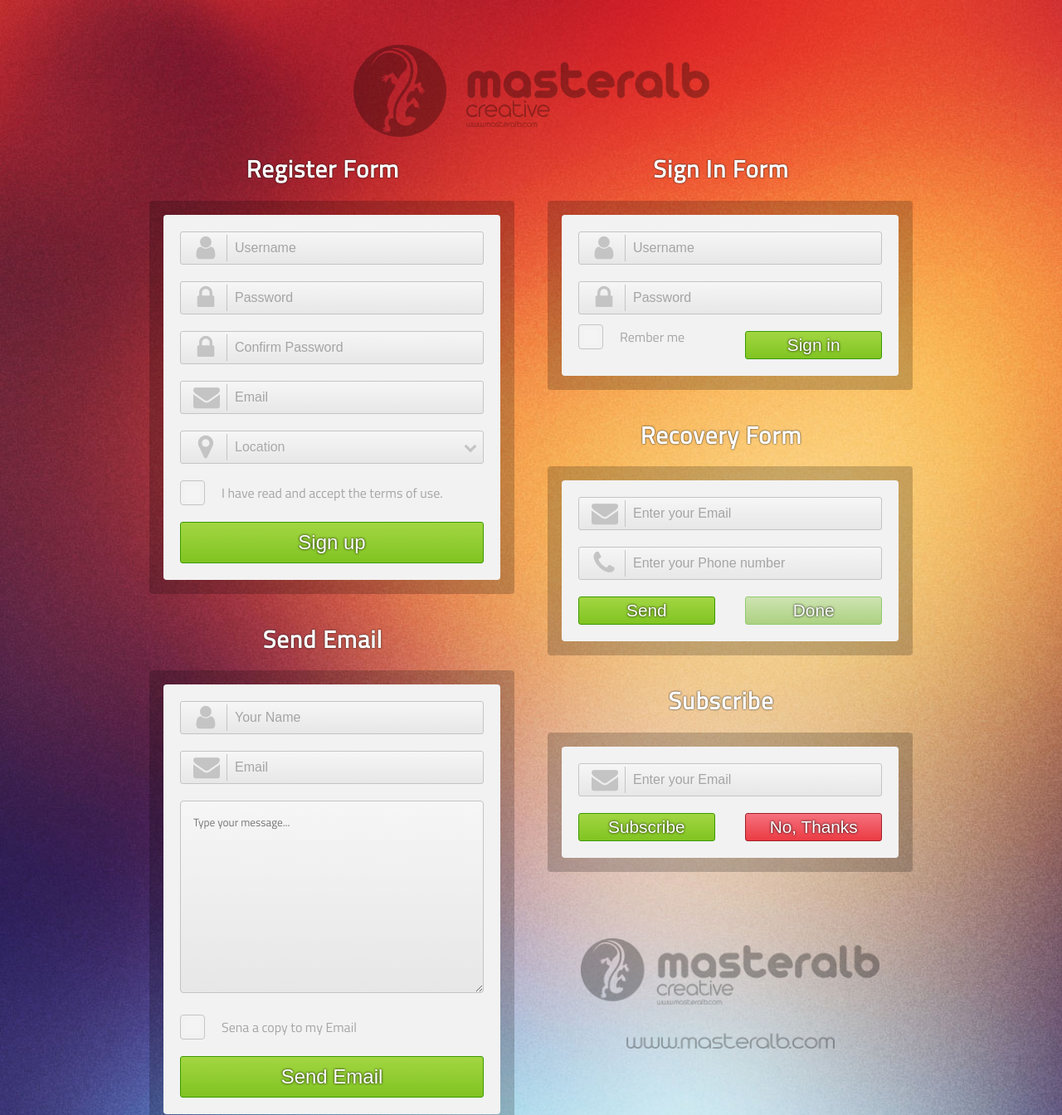
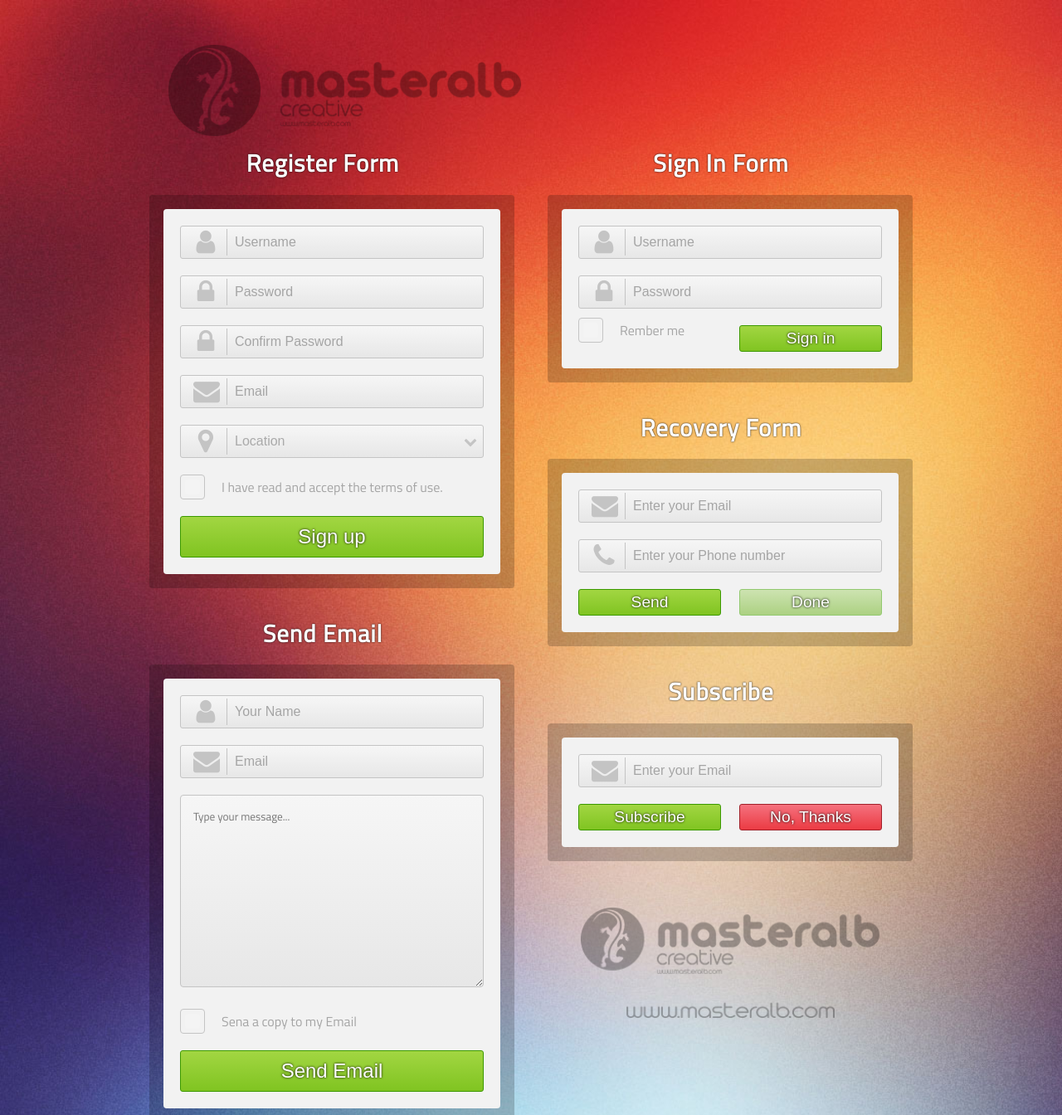
Before and after one commit to icreeative/weeklywebdev, a plain HTML site: page 1/index.html in a window 1280 px wide. Shown: the top 1344 px of the page at 83% size. Drawn offline with Linux system fonts and the light colour scheme.

Commit message:
responsive

```diff
--- a/1/css/style.scss
+++ b/1/css/style.scss
@@ -185,7 +185,7 @@ button{
     text-shadow: 0 0 3px black;
     &.sm{
         padding: 4px;
-        font-size: 1.3rem;
+        font-size: 1.2rem;
     }
 }
 .button-panel{
@@ -193,7 +193,7 @@ button{
     justify-content: space-between;
     align-items: center;
     button{
-        width: 45%;
+        width: 47%;
     }
 }
 
@@ -263,3 +263,18 @@ form > .form-group:last-of-type{
 input[type=checkbox]:checked + label > span{
     @include background-image(#a2d642,#80c421);
 }
+
+.main-logo{
+    max-width: 430px;
+}
+
+.footer-logo{
+    max-width: 360px;
+}
+
+
+@media (max-width: 360px){
+    .col{
+        padding: 0;
+    }
+}
--- a/1/index.html
+++ b/1/index.html
@@ -13,7 +13,7 @@
 <body>
     <div class="wrap">
         <figure>
-            <img src="img/logo.png" alt="masteralb">
+            <img src="img/logo.png" alt="masteralb" class="main-logo img-responsive">
         </figure>
         <div class="container">
             <div class="col">
@@ -166,7 +166,7 @@
                 </div>
             </div>
             <figure>
-                <img src="img/logo_footer.png" alt="masteralb" class="img-responsive">
+                <img src="img/logo_footer.png" alt="masteralb" class="footer-logo img-responsive">
             </figure>
         </div>
     </div>
```
Also changed, not shown: 1/css/style.css.
